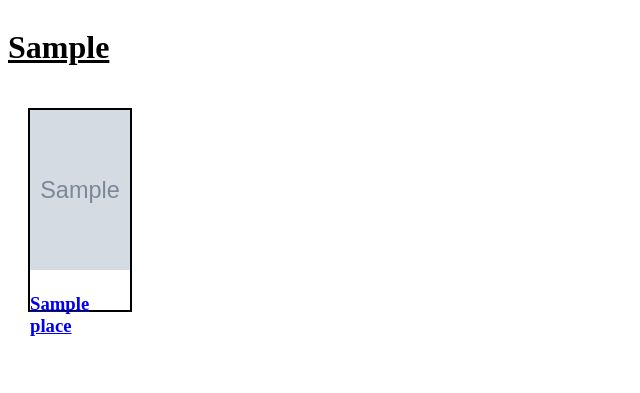
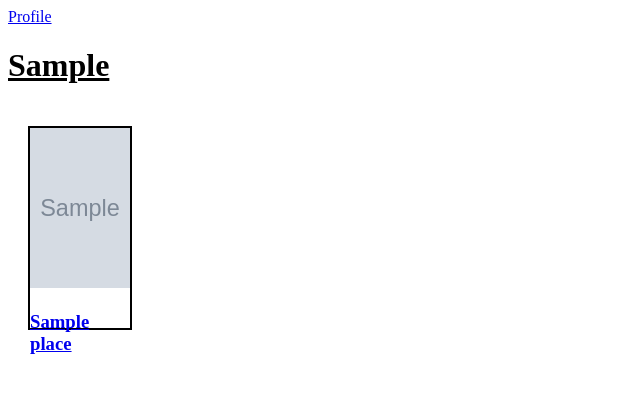
Before and after one commit to Akash-Raj-ST/RYT, a Django app: template templates/home.html in a window 1280 px wide. Shown: the top 393 px of the page, without its empty margins (0-640 px from the left). Run offline with Django 3.2, Linux system fonts and the light colour scheme; the template is opened without the code that fills it: most values are stand-ins (such as "Sample title", 1, 10 or a date in 2020); grey boxes marked "Sample" are stand-in pictures.

Commit message:
profile link

```diff
--- a/templates/home.html
+++ b/templates/home.html
@@ -9,6 +9,7 @@
     <title>RYT</title>
 </head>
 <body>
+        <a href="{%url 'profile'%}">Profile</a>
         <div class="container">
             {% for p_type,value in data.items%}
             <div class="section">
```
